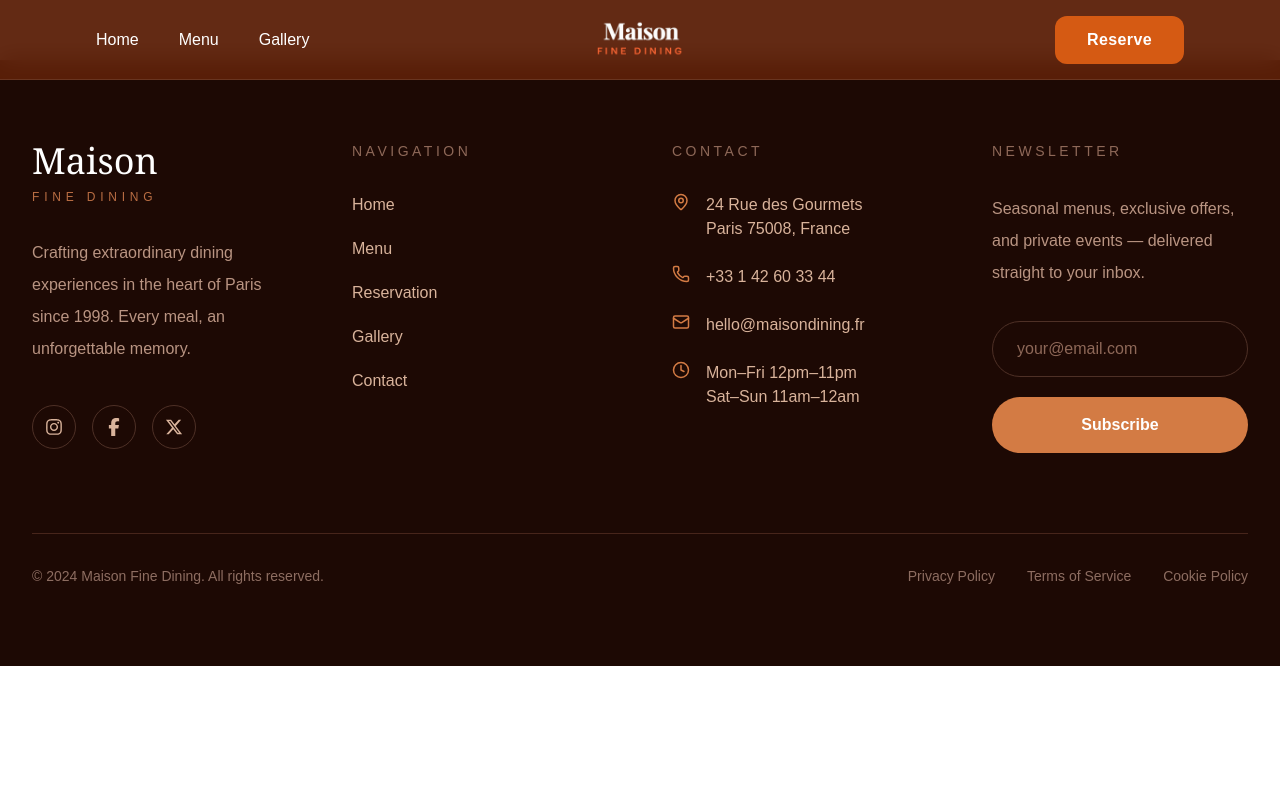
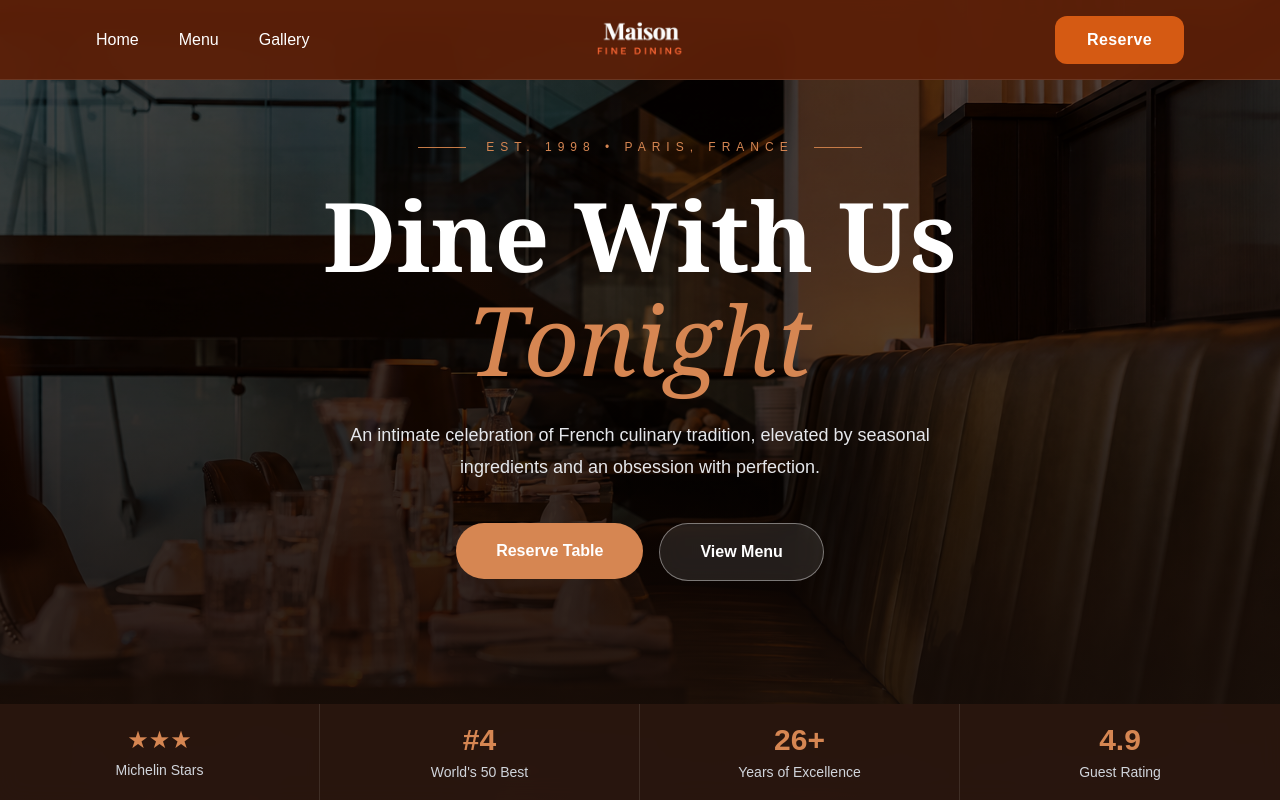
Before and after one commit to Harsh-berwal/Maison-Restaurant, a Next.js app: page / in a window 1280 px wide. Shown: the top 802 px of the page. Built offline with nearby package versions, Linux system fonts and the light colour scheme; no server answers.

Commit message:
Hero of home section completed and with responsiveness

```diff
--- a/app/(public)/page.tsx
+++ b/app/(public)/page.tsx
@@ -1,5 +1,5 @@
 import Navbar from "@/components/layouts/navbar";
-
+import Hero from "@/components/home/Hero";
 // import About from "@/components/home/About";
 // import FeaturedMenu from "@/components/home/FeaturedMenu";
 // import Testimonials from "@/components/home/Testimonials";
@@ -11,8 +11,8 @@ export default function Home() {
   return (
     <>
       <Navbar />
+      <Hero />
       {/* <About />
-     <Hero />
       <FeaturedMenu />
       <Testimonials />
       <CTA />
--- /dev/null
+++ b/components/home/Hero.tsx
@@ -0,0 +1,170 @@
+"use client";
+
+import Image from "next/image";
+import { useEffect, useRef } from "react";
+import gsap from "gsap";
+import Link from "next/link";
+
+export default function Hero() {
+    const reserveBtn = useRef<HTMLButtonElement>(null);
+    const menuBtn = useRef<HTMLButtonElement>(null);
+
+    useEffect(() => {
+        const buttons = [reserveBtn.current, menuBtn.current];
+
+        const cleanups: (() => void)[] = [];
+
+        buttons.forEach((button) => {
+            if (!button) return;
+
+            const enter = () => {
+                gsap.to(button, {
+                    scale: 1.05,
+                    y: -4,
+                    boxShadow: "0px 18px 45px rgba(214,134,82,0.35)",
+                    duration: 0.45,
+                    ease: "power3.out",
+                });
+            };
+
+            const leave = () => {
+                gsap.to(button, {
+                    scale: 1,
+                    y: 0,
+                    boxShadow: "0px 0px 0px rgba(214,134,82,0)",
+                    duration: 0.45,
+                    ease: "power3.out",
+                });
+            };
+
+            button.addEventListener("mouseenter", enter);
+            button.addEventListener("mouseleave", leave);
+
+            cleanups.push(() => {
+                button.removeEventListener("mouseenter", enter);
+                button.removeEventListener("mouseleave", leave);
+            });
+        });
+
+        return () => {
+            cleanups.forEach((cleanup) => cleanup());
+        };
+    }, []);
+
+    return (
+        <section className="relative min-h-screen w-full overflow-hidden">
+            {/* Background */}
+            <Image
+                src="/images/hero/hero-bg.png"
+                alt="Restaurant Interior"
+                fill
+                priority
+                className="object-cover object-center"
+            />
+
+            {/* Overlay */}
+            <div className="absolute inset-0 bg-black/55" />
+            <div className="absolute inset-0 bg-gradient-to-b from-black/10 via-black/30 to-[#1c120d]/80" />
+
+            {/* Content */}
+            <div className="relative z-10 flex min-h-screen flex-col items-center justify-center px-6 pt-24 pb-44 text-center sm:px-8 md:px-12 lg:px-6">
+
+                {/* Top Text */}
+                <div className="mb-6 flex items-center gap-3 sm:mb-8 sm:gap-5">
+                    <span className="h-px w-6 bg-[#c67b47] sm:w-12" />
+
+                    <p className="text-[10px] uppercase tracking-[3px] text-[#d68652] sm:text-xs sm:tracking-[6px]">
+                        Est. 1998 • Paris, France
+                    </p>
+
+                    <span className="h-px w-6 bg-[#c67b47] sm:w-12" />
+                </div>
+
+                {/* Heading */}
+                <h1 className="font-serif font-semibold leading-[0.9] text-white">
+                    <span className="block text-5xl sm:text-6xl md:text-7xl lg:text-8xl">
+                        Dine With Us
+                    </span>
+
+                    <span className="mt-2 block text-5xl font-normal italic text-[#d68652] sm:text-6xl md:text-7xl lg:text-8xl">
+                        Tonight
+                    </span>
+                </h1>
+
+                {/* Paragraph */}
+                <p className="mt-6 max-w-xs text-sm leading-7 text-gray-200 sm:mt-8 sm:max-w-lg sm:text-base md:max-w-2xl md:text-lg md:leading-8">
+                    An intimate celebration of French culinary tradition,
+                    elevated by seasonal ingredients and an obsession with
+                    perfection.
+                </p>
+
+                {/* Buttons */}
+                <div className="mt-8 flex w-full max-w-sm flex-col gap-4 sm:mt-10 sm:max-w-none sm:flex-row sm:justify-center">
+                    <Link href="/reservations"  >
+                        <button
+                            ref={reserveBtn}
+                            className="w-full rounded-full bg-[#d68652] px-8 py-3 text-sm font-semibold text-white transition-colors duration-300 hover:bg-[#e38b57] sm:w-auto sm:px-10 sm:py-4 sm:text-base cursor-pointer"
+                        >
+                            Reserve Table
+                        </button>
+                    </Link>
+
+                    <Link href="/menu">
+                        <button
+                            ref={menuBtn}
+                            className="w-full rounded-full border border-white/40 bg-white/10 px-8 py-3 text-sm font-semibold text-white backdrop-blur-md transition-colors duration-300 hover:bg-white hover:text-black sm:w-auto sm:px-10 sm:py-4 sm:text-base cursor-pointer"
+                        >
+                            View Menu
+                        </button>
+                    </Link>
+
+                </div>
+            </div>
+
+            {/* Bottom Stats */}
+            <div className="absolute bottom-0 z-10 grid w-full grid-cols-2 bg-[#2b170f]/90 backdrop-blur-md sm:grid-cols-4">
+
+                <div className="flex h-20 flex-col items-center justify-center border-r border-b border-white/10 sm:h-24 sm:border-b-0">
+                    <span className="text-xl text-[#d68652] sm:text-2xl">
+                        ★★★
+                    </span>
+
+                    <p className="mt-1 text-[11px] text-gray-300 sm:text-sm">
+                        Michelin Stars
+                    </p>
+                </div>
+
+                <div className="flex h-20 flex-col items-center justify-center border-b border-white/10 sm:h-24 sm:border-r sm:border-b-0">
+                    <h3 className="text-2xl font-semibold text-[#d68652] sm:text-3xl">
+                        #4
+                    </h3>
+
+                    <p className="mt-1 text-[11px] text-gray-300 sm:text-sm">
+                        World&apos;s 50 Best
+                    </p>
+                </div>
+
+                <div className="flex h-20 flex-col items-center justify-center border-r border-white/10 sm:h-24 sm:border-r">
+                    <h3 className="text-2xl font-semibold text-[#d68652] sm:text-3xl">
+                        26+
+                    </h3>
+
+                    <p className="mt-1 text-[11px] text-gray-300 sm:text-sm">
+                        Years of Excellence
+                    </p>
+                </div>
+
+                <div className="flex h-20 flex-col items-center justify-center sm:h-24">
+                    <h3 className="text-2xl font-semibold text-[#d68652] sm:text-3xl">
+                        4.9
+                    </h3>
+
+                    <p className="mt-1 text-[11px] text-gray-300 sm:text-sm">
+                        Guest Rating
+                    </p>
+                </div>
+
+            </div>
+        </section>
+    )
+};
```
Also changed, not shown: public/images/hero/hero-bg.png (added).
